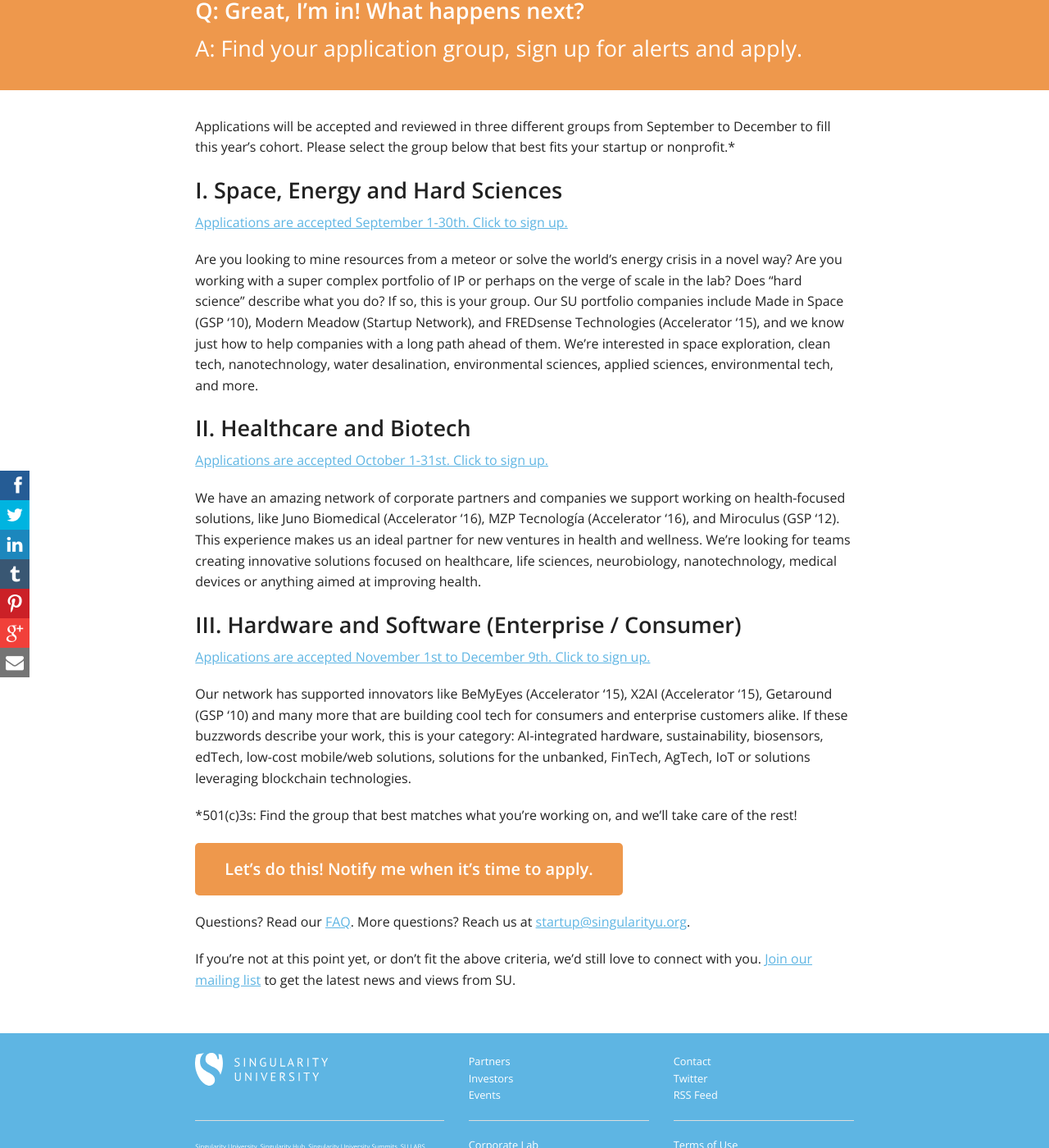
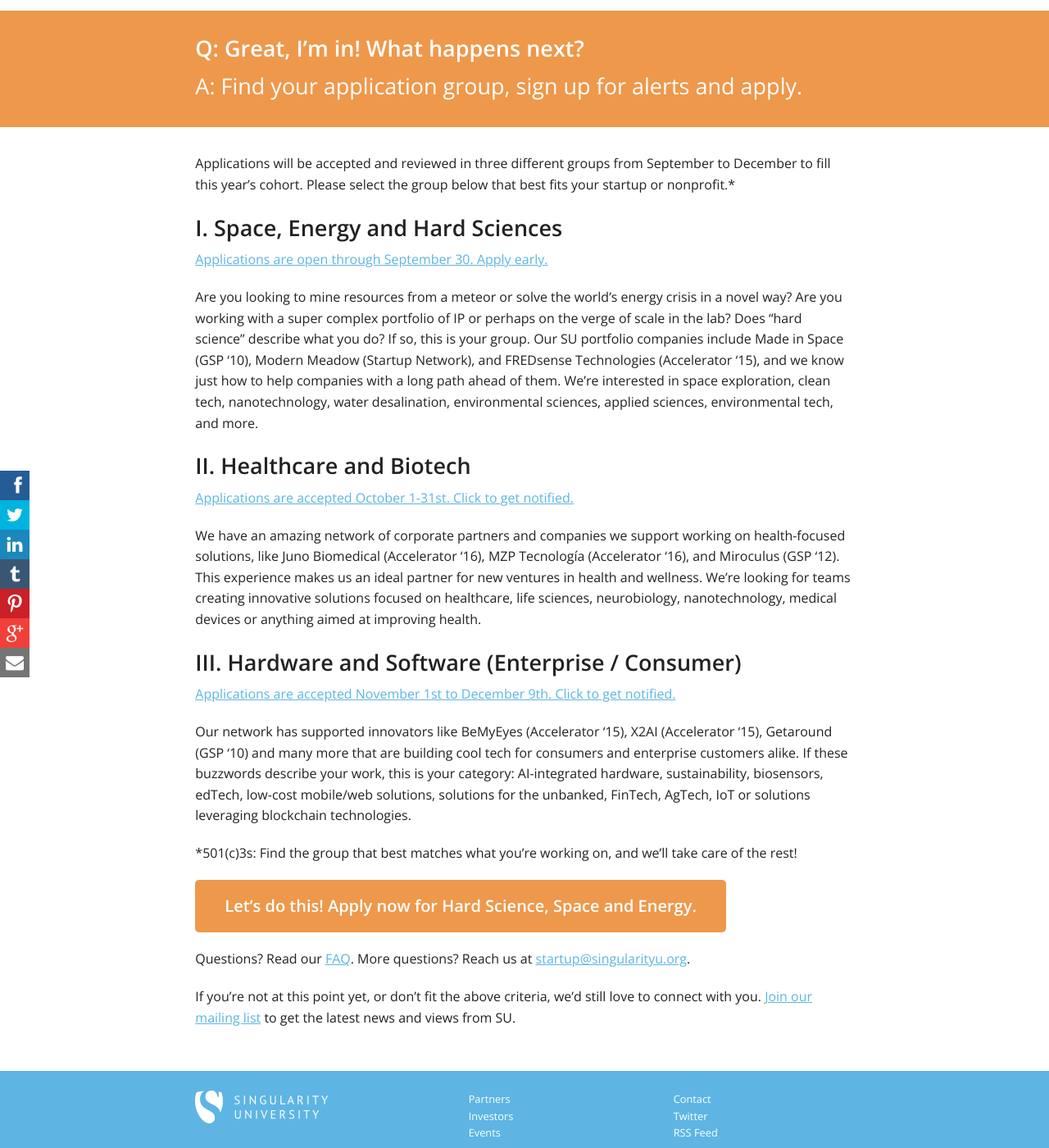
Before and after one commit to SingularityUniversity/startup, a Jekyll site: the page built from accelerator/index.html, in a window 1280 px wide and 1400 px high, scrolled down 6796 px. Shown: the whole window at 82% size. Built offline with Jekyll 4.4.1, drawn with Linux system fonts in a browser that asks for light colours; Markdown is read by kramdown in place of the engine named in the settings; some of the changed text lies outside the part shown.

Commit message:
applications are open

```diff
--- a/accelerator/index.html
+++ b/accelerator/index.html
@@ -17,7 +17,8 @@
 				<h1><center>We accelerate <strong>exponential</strong> ideas.</center></h1>
   				<center><iframe src="https://player.vimeo.com/video/173118664" width="590" height="332" frameborder="0" webkitallowfullscreen mozallowfullscreen allowfullscreen></iframe></center>
   				<h1><center>Are you ready?</center></h1>
-  				<center><a class="warning button large" href="http://impact.singularityu.org/FY16-Labs-Accelerator-FY17-Promotion_Accelerator-LP.html"><strong>Sign Me Up!</strong></a></center>
+  				<h3><center>Applications are open for Hard Sciences, Space and Energy!</center></h3>
+  				<center><a class="warning button large" href="https://singularityu.slideroom.com/#/permalink/program/32932"><strong>Apply Early</strong></a></center>
 				<!--<h1><center>Leveraging <strong>exponential tech</strong>?</center></h1>
 				<h1><center>Impacting <strong>millions</strong> of people?</center></h1>-->
 
@@ -38,7 +39,7 @@
 		<div class="large-10 columns large-offset-1 end">
 			<h2>We’re the SU LABS Startup Accelerator.</h2>
 			<p>We’re the first and only accelerator dedicated to startups leveraging exponentially accelerating technologies to address humanity’s grand challenges. If you believe your venture has the potential to positively improve the lives of millions AND are looking for people who will dedicate their time over the long-term to make it happen, you’ve found your tribe.</p>
-			<p>Our third cohort kicks off in February, 2017. <strong><a href="http://impact.singularityu.org/FY16-Labs-Accelerator-FY17-Promotion_Accelerator-LP.html">Let’s do this.</a></strong></p>
+			<p>Our third cohort kicks off in February, 2017. <strong><a href="https://singularityu.slideroom.com/#/permalink/program/32932">Apply now.</a></strong></p>
 		</div>
 	</div>
 </div>
@@ -96,7 +97,7 @@
 
 			<p>Our three goals are to help you <strong>network, expand, and accelerate</strong>. We’re going to help you build your network. We’ll find mentors and advisors with specific backgrounds to give you relevant advice for your business. You’ll get the tools you need to take your venture to the next level. You’ll come away with a new set of friends for life and a network that will see you through your long-term journey and guide you at every major decision point.</p>
 
-			<p>Sound too good to be true? It’s not and we’ll prove it. <a href="http://impact.singularityu.org/FY16-Labs-Accelerator-FY17-Promotion_Accelerator-LP.html">Sign up now</a>.</p>
+			<p>Sound too good to be true? It’s not and we’ll prove it. <a href="https://singularityu.slideroom.com/#/permalink/program/32932">Apply now.</a>.</p>
 
 		</div>
 	</div>
@@ -153,7 +154,7 @@
 
 			<p>You’ll get all of these extraordinary benefits in exchange for 7% equity in your company. In addition, we will provide a $100K convertible note with a 20% discount or a $3M cap (separate from the 7%).</p>
 
-			<p>We’re here to help you build products and services that positively impact humanity at scale, and we know that this is a long-term effort. That’s why we’re different. That’s why we know we can help you be successful. And that’s why we want to work with you. <a href="http://impact.singularityu.org/FY16-Labs-Accelerator-FY17-Promotion_Accelerator-LP.html">This is exactly what I need. Sign me up!</a></p>
+			<p>We’re here to help you build products and services that positively impact humanity at scale, and we know that this is a long-term effort. That’s why we’re different. That’s why we know we can help you be successful. And that’s why we want to work with you. <a href="https://singularityu.slideroom.com/#/permalink/program/32932">This is exactly what I need. Apply now!</a></p>
 
 		</div>
 	</div>
@@ -204,7 +205,7 @@
 
 			<p>Several others are partnering with municipal governments, NGOs, and large organizations internationally.</p>
 
-			<p>Is your company next? <a href="http://impact.singularityu.org/FY16-Labs-Accelerator-FY17-Promotion_Accelerator-LP.html">Sign up today.</a></p>
+			<p>Is your company next? <a href="https://singularityu.slideroom.com/#/permalink/program/32932">Apply today.</a></p>
 
 			<div class="flex-video widescreen">
 				<iframe src="https://player.vimeo.com/video/172468798" width="640" height="360" frameborder="0" webkitallowfullscreen mozallowfullscreen allowfullscreen></iframe>
@@ -247,7 +248,7 @@
 
 			<p><strong>Note to international companies:</strong> the SU Labs Startup Accelerator can only work with you if you have a US parent corporation (either now or by the time you start the program).</p>
 
-			<p>Ready to make an impact? <a href="http://impact.singularityu.org/FY16-Labs-Accelerator-FY17-Promotion_Accelerator-LP.html">Choose an application group and we’ll tell you when you can apply.</a></p>
+			<p>Ready to make an impact? <a href="https://singularityu.slideroom.com/#/permalink/program/32932">Apply early.</a></p>
 
 			<div class="flex-video widescreen">
 				<iframe src="https://player.vimeo.com/video/172468799" width="640" height="360" frameborder="0" webkitallowfullscreen mozallowfullscreen allowfullscreen></iframe></iframe>
@@ -281,24 +282,24 @@
 
 			<h3><strong>I. Space, Energy and Hard Sciences</strong></h3>
 
-			<p><a href="http://impact.singularityu.org/FY16-Labs-Accelerator-FY17-Promotion_Accelerator-LP.html">Applications are accepted September 1-30th. Click to sign up.</a></p>
+			<p><a href="https://singularityu.slideroom.com/#/permalink/program/32932">Applications are open through September 30. Apply early.</a></p>
 			<p>Are you looking to mine resources from a meteor or solve the world’s energy crisis in a novel way? Are you working with a super complex portfolio of IP or perhaps on the verge of scale in the lab? Does “hard science” describe what you do? If so, this is your group. Our SU portfolio companies include Made in Space (GSP ‘10), Modern Meadow (Startup Network), and FREDsense Technologies (Accelerator ‘15), and we know just how to help companies with a long path ahead of them. We’re interested in space exploration, clean tech, nanotechnology, water desalination, environmental sciences, applied sciences, environmental tech, and more.</p>
 
 			<h3><strong>II. Healthcare and Biotech</strong></h3>
 
-			<p><a href="http://impact.singularityu.org/FY16-Labs-Accelerator-FY17-Promotion_Accelerator-LP.html">Applications are accepted October 1-31st. Click to sign up.</a></p>
+			<p><a href="http://impact.singularityu.org/FY16-Labs-Accelerator-FY17-Promotion_Accelerator-LP.html">Applications are accepted October 1-31st. Click to get notified.</a></p>
 			<p>We have an amazing network of corporate partners and companies we support working on health-focused solutions, like Juno Biomedical (Accelerator ‘16), MZP Tecnología (Accelerator ‘16), and Miroculus (GSP ‘12). This experience makes us an ideal partner for new ventures in health and wellness. We’re looking for teams creating innovative  solutions focused on healthcare, life sciences, neurobiology, nanotechnology, medical devices or anything aimed at improving health.</p>
 
 			<h3><strong>III. Hardware and Software (Enterprise / Consumer)</strong></h3>
 
-			<p><a href="http://impact.singularityu.org/FY16-Labs-Accelerator-FY17-Promotion_Accelerator-LP.html">Applications are accepted November 1st to December 9th. Click to sign up.</a></p>
+			<p><a href="http://impact.singularityu.org/FY16-Labs-Accelerator-FY17-Promotion_Accelerator-LP.html">Applications are accepted November 1st to December 9th. Click to get notified.</a></p>
 			<p>Our network has supported innovators like BeMyEyes (Accelerator ‘15), X2AI (Accelerator ‘15), Getaround (GSP ‘10) and many more that are building cool tech for consumers and enterprise customers alike. If these buzzwords describe your work, this is your category: AI-integrated hardware, sustainability, biosensors, edTech, low-cost mobile/web solutions, solutions for the unbanked, FinTech, AgTech, IoT or solutions leveraging blockchain technologies.</p>
 
 
 			<p>*501(c)3s: Find the group that best matches what you’re working on, and we’ll take care of the rest!</p>
 			<br>
 
-			<div><a class="warning button large" href="http://impact.singularityu.org/FY16-Labs-Accelerator-FY17-Promotion_Accelerator-LP.html"><strong>Let’s do this! Notify me when it’s time to apply.</strong></a></div>
+			<div><a class="warning button large" href="https://singularityu.slideroom.com/#/permalink/program/32932"><strong>Let’s do this! Apply now for Hard Science, Space and Energy.</strong></a></div>
 			<p>Questions? Read our <a href="faq.html">FAQ</a>. More questions? Reach us at <a href="mailto:startup@singularityu.org">startup@singularityu.org</a>.</p>
 			<p>If you’re not at this point yet, or don’t fit the above criteria, we’d still love to connect with you. <a href="http://impact.singularityu.org/Newsletter-Subscription-Center.html" target="_blank">Join our mailing list</a> to get the latest news and views from SU.</p>
 
```
